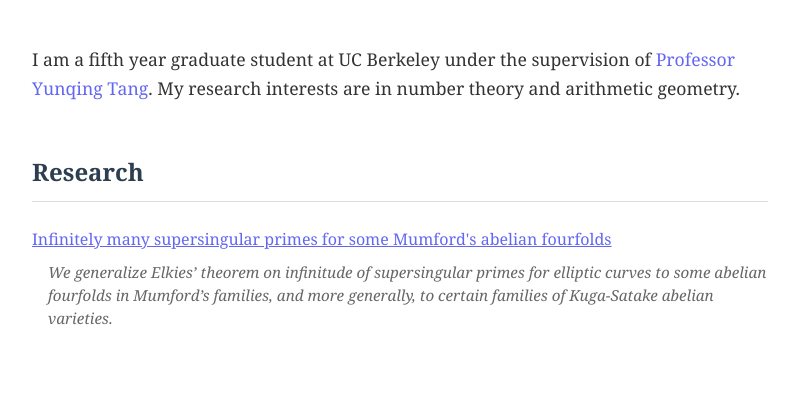
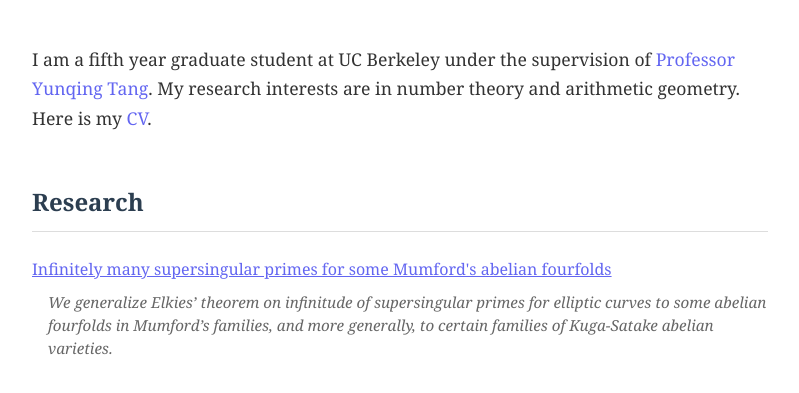
Before and after one commit to fanguc/fanguc.github.io, a plain HTML site: page index.html in a window 1280 px wide. Shown: the part 159-552 px from the top of the page, without its empty margins (240-1039 px from the left). Drawn offline with Linux system fonts and the light colour scheme.

Commit message:
Update index.html

```diff
--- a/index.html
+++ b/index.html
@@ -89,7 +89,7 @@
 
     <section>
         <div class="intro-text">
-            I am a fifth year graduate student at UC Berkeley under the supervision of <a href="https://math.berkeley.edu/~ytang/" style="color: #6366f1; text-decoration: none;">Professor Yunqing Tang</a>. My research interests are in number theory and arithmetic geometry.
+            I am a fifth year graduate student at UC Berkeley under the supervision of <a href="https://math.berkeley.edu/~ytang/" style="color: #6366f1; text-decoration: none;">Professor Yunqing Tang</a>. My research interests are in number theory and arithmetic geometry. Here is my <a href="CV.pdf" style="color: #6366f1; text-decoration: none;" target="_blank">CV</a>.
         </div>
     </section>
 
```
